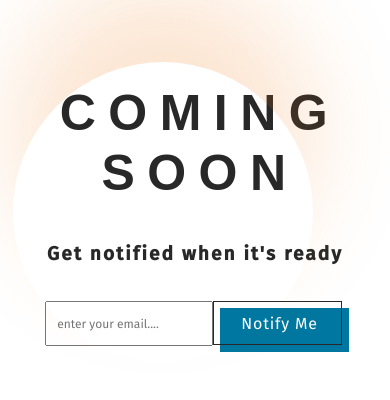
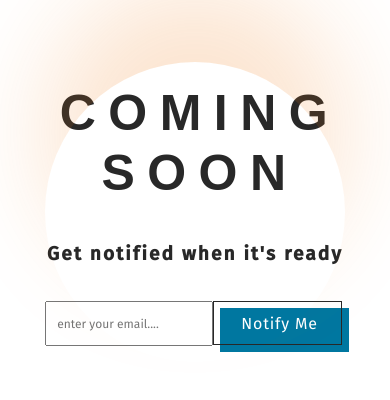
Before and after one commit to MarVikt/ji-tach, a plain HTML site: page index.html in a window 390 px wide. Shown: the part 77-477 px from the top of the page. Drawn offline with Linux system fonts and the light colour scheme; files whose address does not match are found by name.

Commit message:
fixed adaptive

```diff
--- a/sass/sections/_main.sass
+++ b/sass/sections/_main.sass
@@ -13,8 +13,9 @@
       border-radius: 50%
       box-shadow: 0px -80px 100px rgba(239, 127, 26, 0.2)
       top: 180px
-      left: 28.625%
+      text-align: center
   &__title
+    text-align: center
     margin: 0
     margin-bottom: 65px
     margin-left: 26px
--- a/sass/sections/_media.sass
+++ b/sass/sections/_media.sass
@@ -1,10 +1,6 @@
 @media (max-width: 1960px)
   .boundaries
     width: 92%
-// --------------------------------------------------
-@media (max-width: 1400px)
-  .main__content::before
-    left: 24.625%
 // --------------------------------------------------
 @media (max-width: 1280px)
   .boundaries
@@ -12,8 +8,6 @@
   .header__sign-up
     margin-right: 7px
   .main
-    &__content::before
-      left: 15.625%
     &__title
       margin-left: 19px
     &__subtitle
@@ -55,7 +49,6 @@
     &__content::before
       width: 498px
       height: 498px
-      left: 11.325%
       top: 190px
   .footer__contacts
     margin-right: 9px
@@ -83,10 +76,8 @@
     &__content::before
       width: 300px
       height: 300px
-      left: 3.325%
       top: 139px
     &__title
-      text-align: center
       margin-left: 10px
       margin-bottom: 39px
     &__subtitle
```
Also changed, not shown: css/style.css, 1 other file.
